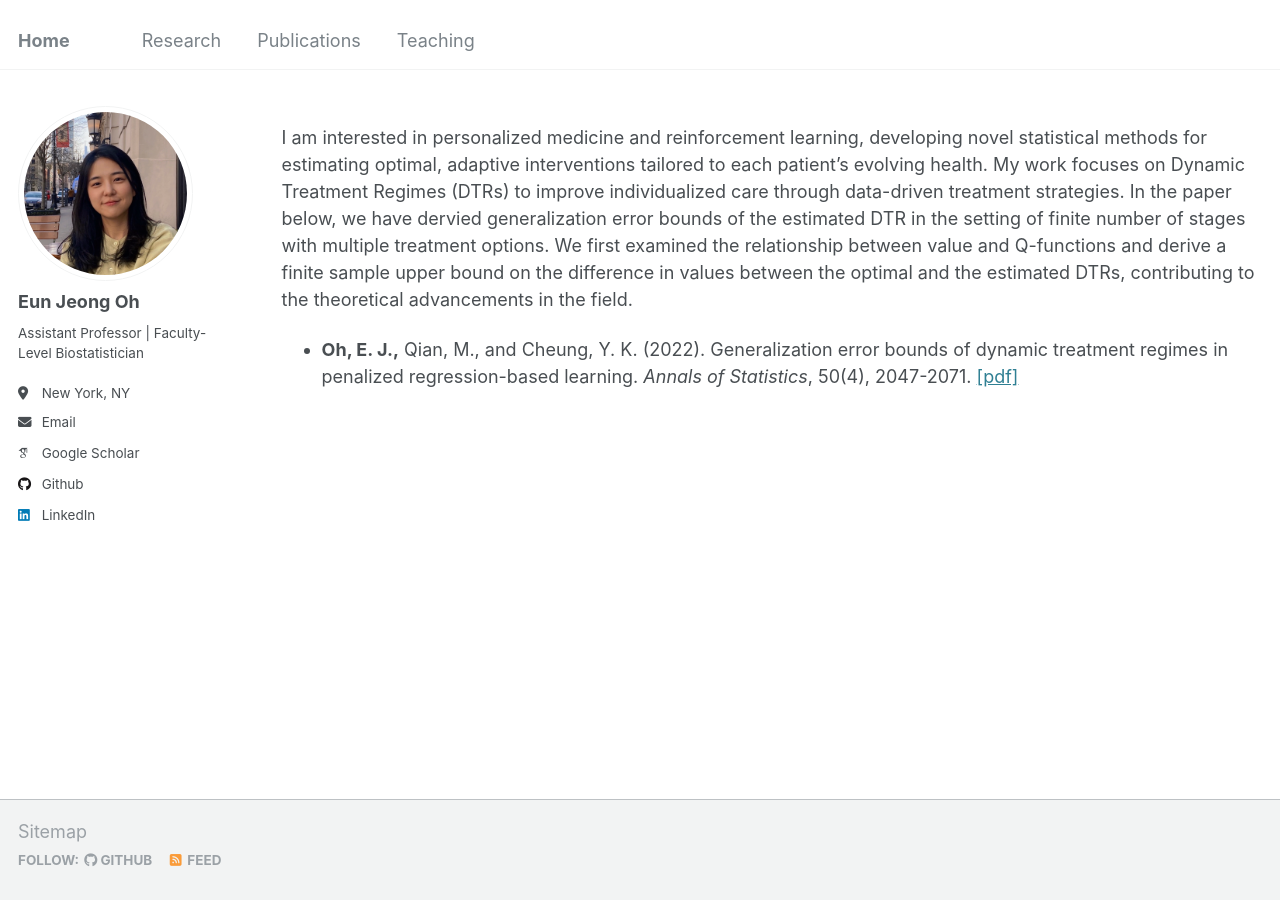
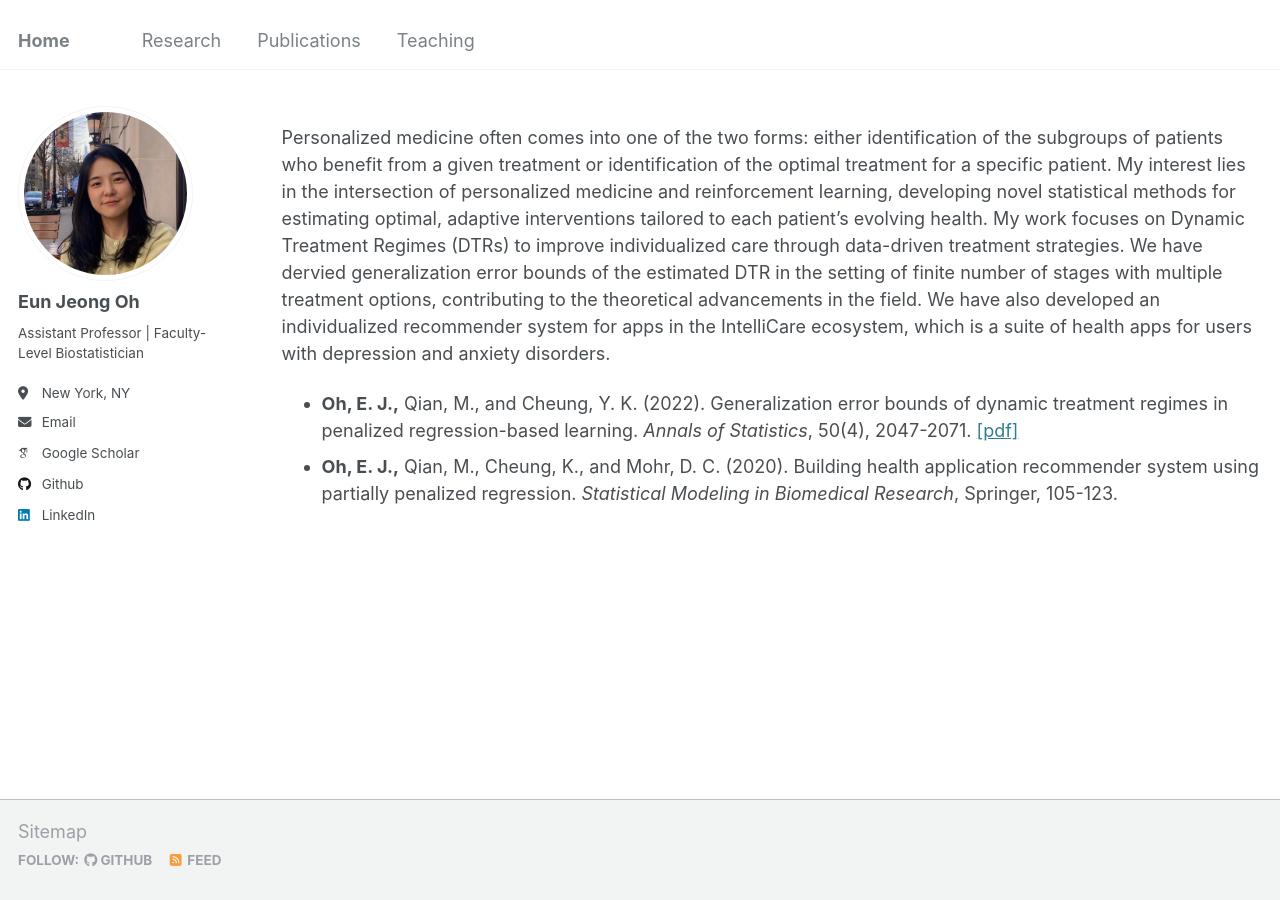
Before and after one commit to oheunj/oheunj.github.io, a Jekyll site: the page built from _pages/research.md, in a window 1280 px wide. Built offline with Jekyll 4.4.1, drawn with Linux system fonts in a browser that asks for light colours; some web fonts are replaced.

Commit message:
Update research.md

```diff
--- a/_pages/research.md
+++ b/_pages/research.md
@@ -10,6 +10,7 @@
 {% include base_path %}
 
 
-I am interested in personalized medicine and reinforcement learning, developing novel statistical methods for estimating optimal, adaptive interventions tailored to each patient's evolving health. My work focuses on Dynamic Treatment Regimes (DTRs) to improve individualized care through data-driven treatment strategies. In the paper below, we have dervied generalization error bounds of the estimated DTR in the setting of finite number of stages with multiple treatment options. We first examined the relationship between value and Q-functions and derive a finite sample upper bound on the difference in values between the optimal and the estimated DTRs, contributing to the theoretical advancements in the field.
+Personalized medicine often comes into one of the two forms: either identification of the subgroups of patients who benefit from a given treatment or identification of the optimal treatment for a specific patient. My interest lies in the intersection of personalized medicine and reinforcement learning, developing novel statistical methods for estimating optimal, adaptive interventions tailored to each patient's evolving health. My work focuses on Dynamic Treatment Regimes (DTRs) to improve individualized care through data-driven treatment strategies. We have dervied generalization error bounds of the estimated DTR in the setting of finite number of stages with multiple treatment options, contributing to the theoretical advancements in the field. We have also developed an individualized recommender system for apps in the IntelliCare ecosystem, which is a suite of health apps for users with depression and anxiety disorders.
 
 * __Oh, E. J.,__ Qian, M., and Cheung, Y. K. (2022). Generalization error bounds of dynamic treatment regimes in penalized regression-based learning. _Annals of Statistics_, 50(4), 2047-2071. [[pdf]](https://par.nsf.gov/servlets/purl/10429985)
+* __Oh, E. J.,__ Qian, M., Cheung, K., and Mohr, D. C. (2020). Building health application recommender system using partially penalized regression. _Statistical Modeling in Biomedical Research_, Springer, 105-123.
```
